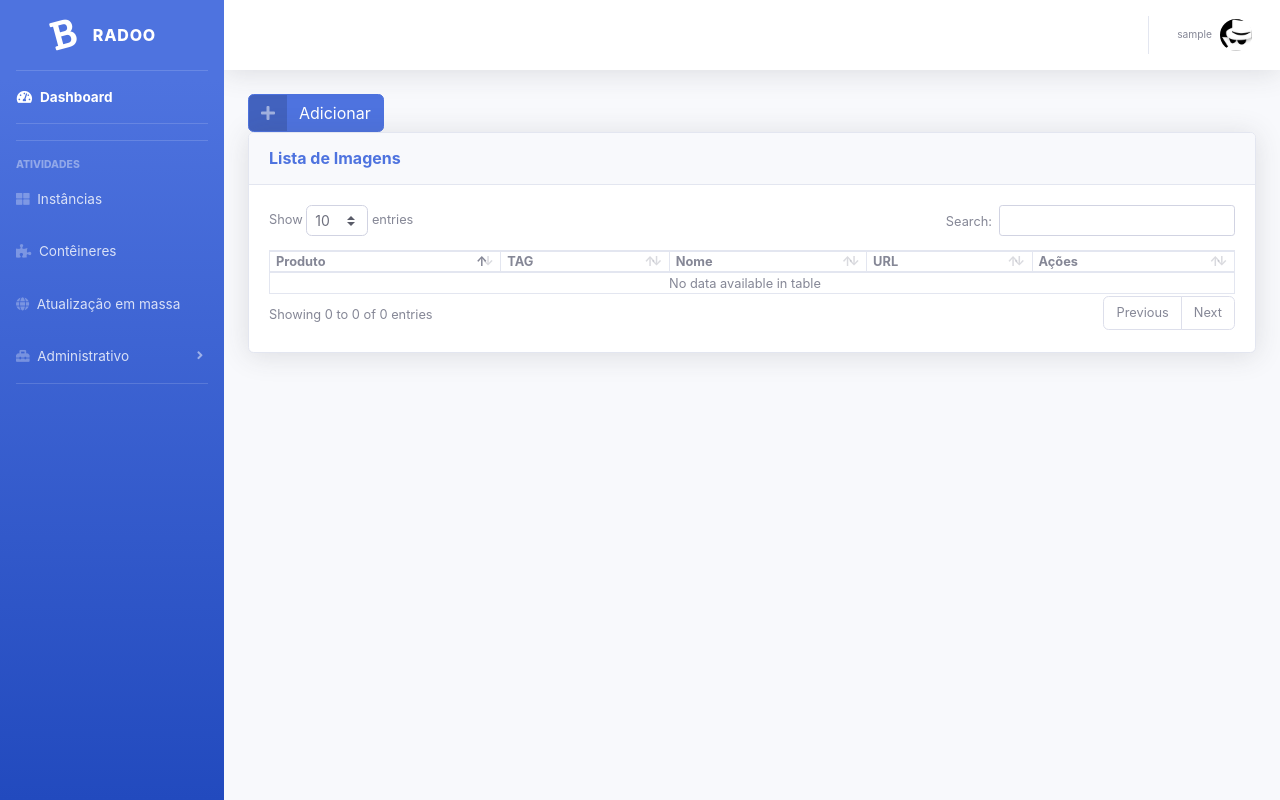
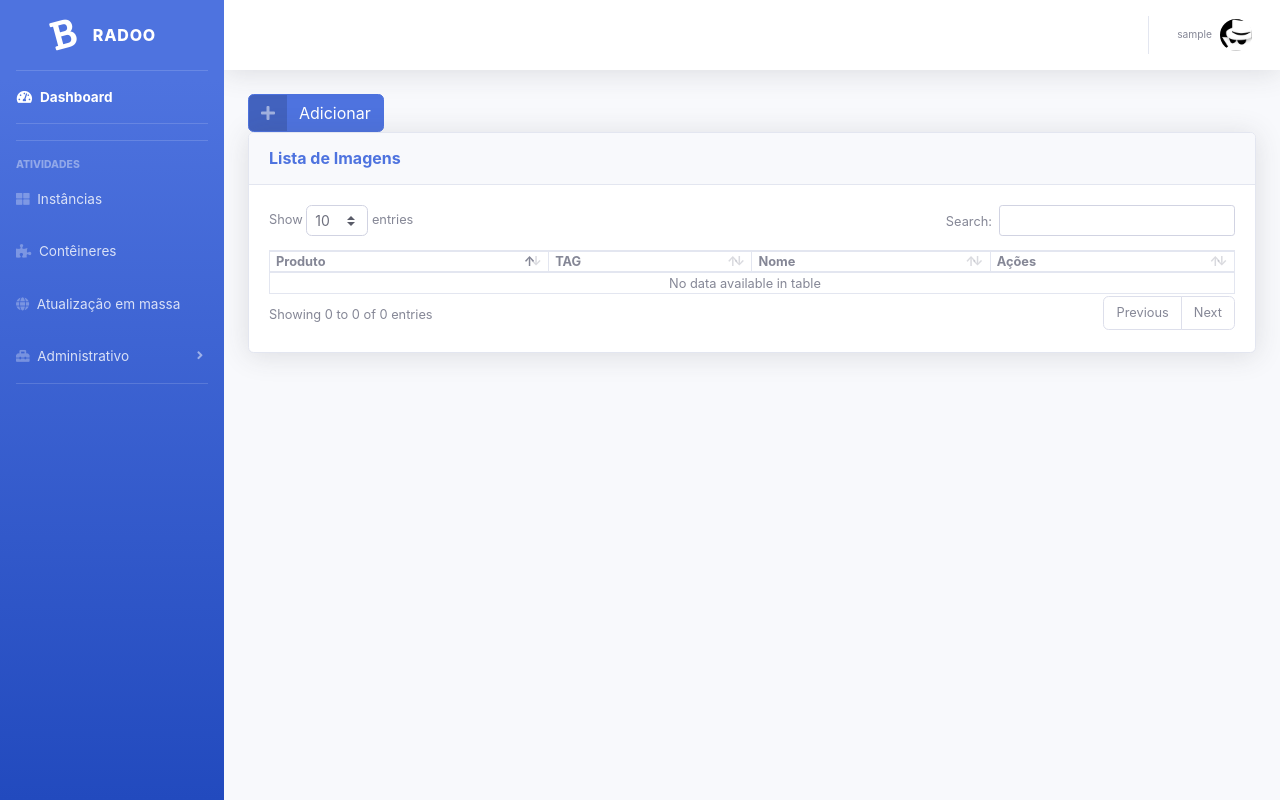
Before and after one commit to marbueno/Bradoo, a Django app: page /imagens in a window 1280 px wide. Run offline with Django 3.2, Linux system fonts and the light colour scheme; the visitor is signed in with stand-in values (Sample User, id 1); data that the repository does not hold is empty; some libraries are stand-ins or nearby versions.

Commit message:
Tarefas - Slide 6

```diff
--- a/site/bradoo/templates/images/index.html
+++ b/site/bradoo/templates/images/index.html
@@ -35,7 +35,6 @@
                   <th>Produto</th>
                   <th>TAG</th>
                   <th>Nome</th>
-                  <th>URL</th>
                   <th>Ações</th>
                 </tr>
                 </thead>
@@ -43,9 +42,8 @@
                 {% for image in images %}
                 <tr>
                   <td>{{ image.product_name }}</td>
+                  <td>{{ image.image_tag }}</td>
                   <td>{{ image.image_name }}</td>
-                  <td>{{ image.image_tag }}</td>
-                  <td>{{ image.url_image }}</td>
                   <td class="acoes">
                       <div class="row">
                         <form id="rm-image-{{ image.id }}">
```
